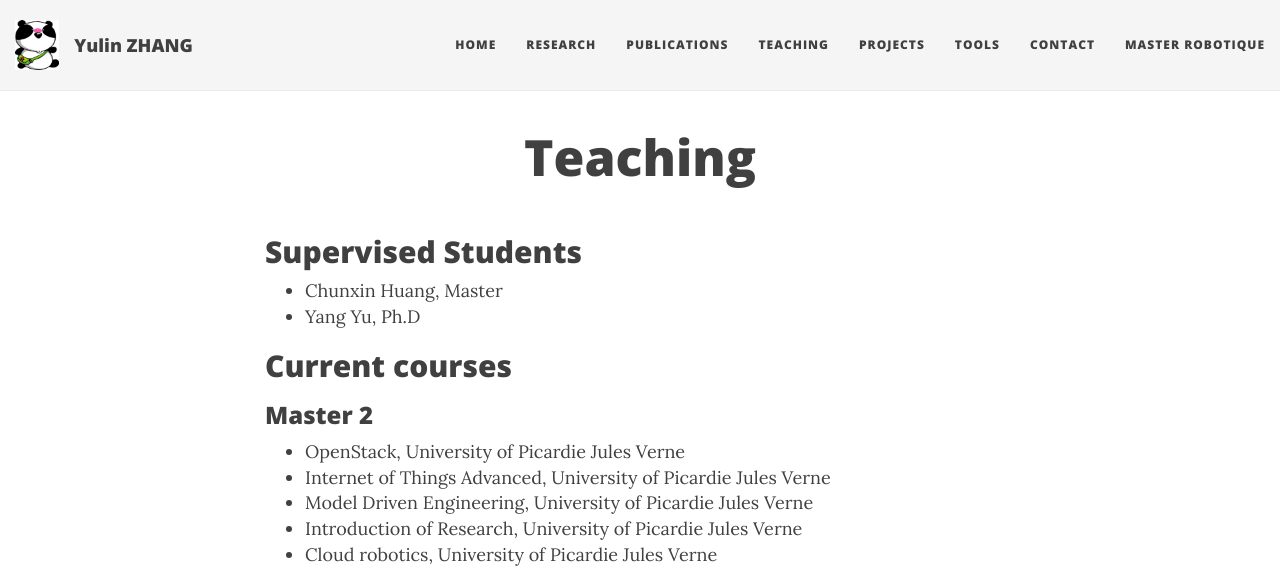
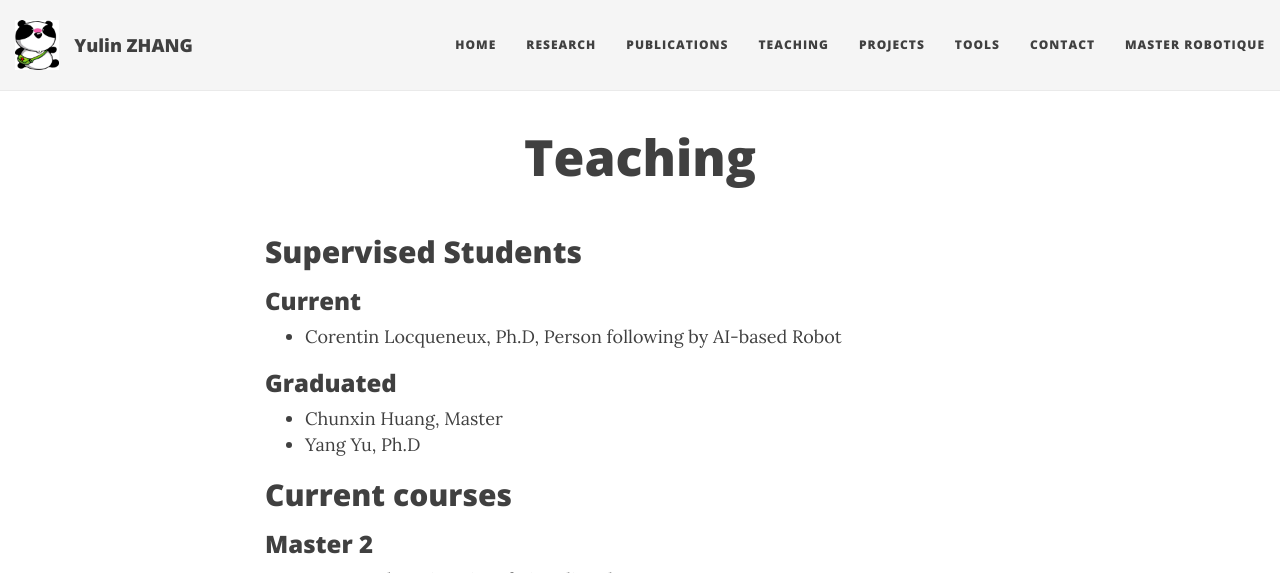
Before and after one commit to yulinz888888/yulinz888888-jekyII.github.io, a Jekyll site: the page built from teaching.md, in a window 1280 px wide and 900 px high, cut to the strip 0-573 px from the top of the window. Built offline with Jekyll 4.4.1, drawn with Linux system fonts in a browser that asks for light colours; nearby versions of some CDN libraries; comment, search, counter and statistics services are not loaded.

Commit message:
add new phd

```diff
--- a/teaching.md
+++ b/teaching.md
@@ -5,6 +5,10 @@ title: Teaching
 
 ## Supervised Students
 
+### Current
+* Corentin Locqueneux, Ph.D, Person following by AI-based Robot
+
+### Graduated
 * Chunxin Huang, Master
 * Yang Yu, Ph.D
 
```
